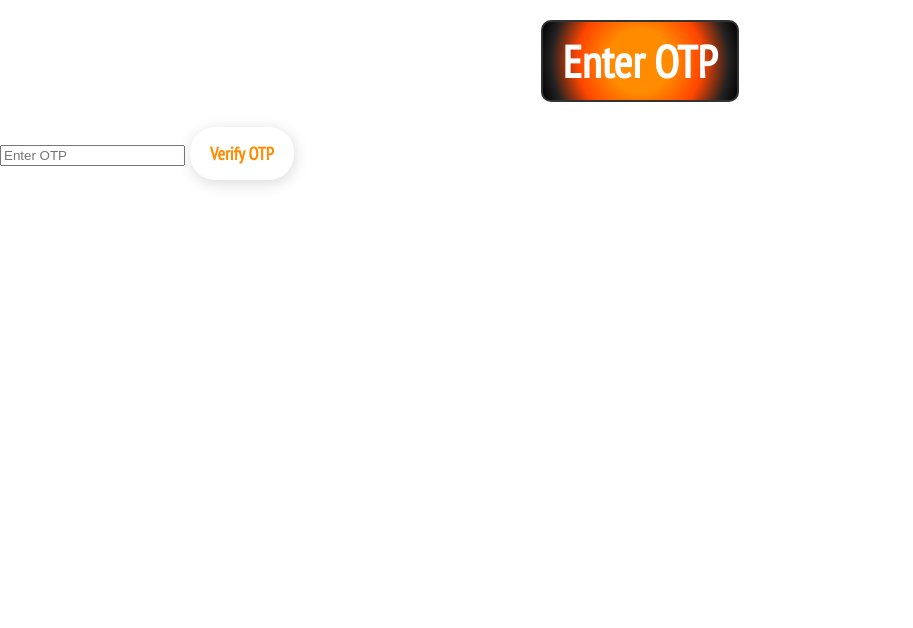
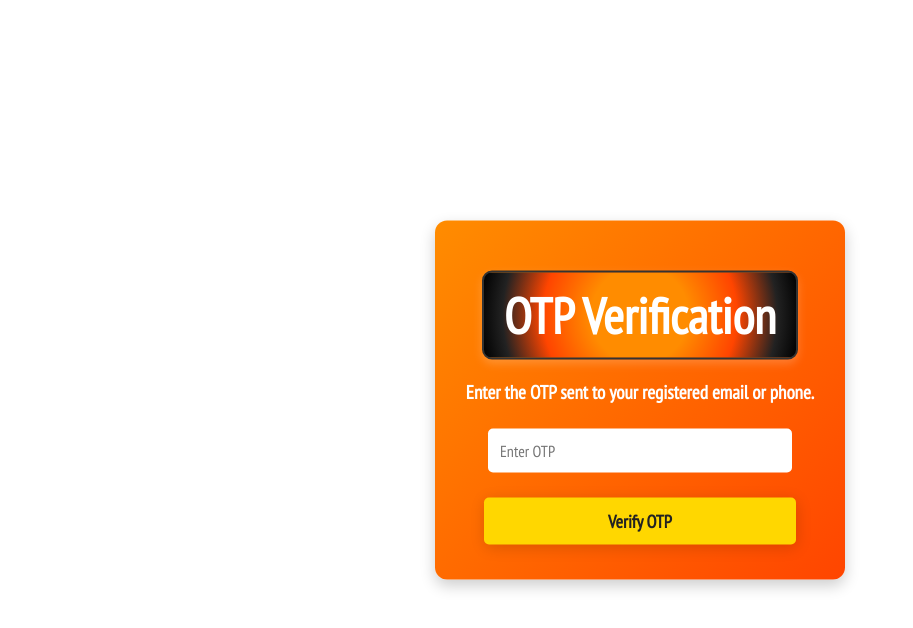
Before and after one commit to Queenofc/Pomodoro_app, a React (Create React App) app: page /otp in a window 1280 px wide. Shown: the top 628 px of the page, without its empty margins (0-913 px from the left). Built offline with nearby package versions, Linux system fonts and the light colour scheme.

Commit message:
otp page

```diff
--- a/src/components/OtpVerification.js
+++ b/src/components/OtpVerification.js
@@ -15,10 +15,19 @@ const OtpVerification = () => {
   };
 
   return (
-    <div>
-      <h2>Enter OTP</h2>
-      <input type="text" placeholder="Enter OTP" onChange={(e) => setOtp(e.target.value)} />
-      <button onClick={handleOtpSubmit}>Verify OTP</button>
+    <div className="otp-container">
+      <h2>OTP Verification</h2>
+      <p>Enter the OTP sent to your registered email or phone.</p>
+      <input
+        type="text"
+        placeholder="Enter OTP"
+        className="otp-input"
+        value={otp}
+        onChange={(e) => setOtp(e.target.value)}
+      />
+      <button className="otp-button" onClick={handleOtpSubmit}>
+        Verify OTP
+      </button>
     </div>
   );
 };
--- a/src/components/music.css
+++ b/src/components/music.css
@@ -561,3 +561,71 @@ button:hover {
   width: 75%;
 }
 }
+
+.otp-container {
+  width: 350px;
+  padding: 30px;
+  background: linear-gradient(135deg, #ff8c00, #ff4500);
+  border-radius: 12px;
+  box-shadow: 0 6px 15px rgba(0, 0, 0, 0.2);
+  text-align: center;
+  font-family: "PT Sans Narrow", sans-serif;
+  color: white;
+
+  position: absolute;
+  top: 50%;
+  left: 50%;
+  transform: translate(-50%, -50%);
+}
+
+.otp-container h2 {
+  font-size: 50px;
+  margin-bottom: 20px;
+}
+
+.otp-container p {
+  font-size: 19px;
+  font-weight: bold;
+  margin-bottom: 15px;
+}
+
+.otp-input {
+  width: 80%;
+  font-family: "PT Sans Narrow", sans-serif;
+  padding: 12px;
+  margin: 10px 0;
+  border: none;
+  border-radius: 5px;
+  font-size: 16px;
+}
+
+.otp-input:focus {
+  outline: none;
+  border: 2px solid white;
+}
+
+.otp-button {
+  width: 89%;
+  padding: 12px;
+  background: #ffd700;
+  color: #222;
+  font-size: 18px;
+  font-weight: bold;
+  border: none;
+  border-radius: 5px;
+  cursor: pointer;
+  margin-top: 15px;
+  transition: background 0.3s, color 0.3s;
+}
+
+.otp-button:hover {
+  color: #222;
+  background: yellow;
+}
+
+/* Responsive */
+@media (max-width: 400px) {
+  .otp-container {
+    width: 75%;
+  }
+}
```
